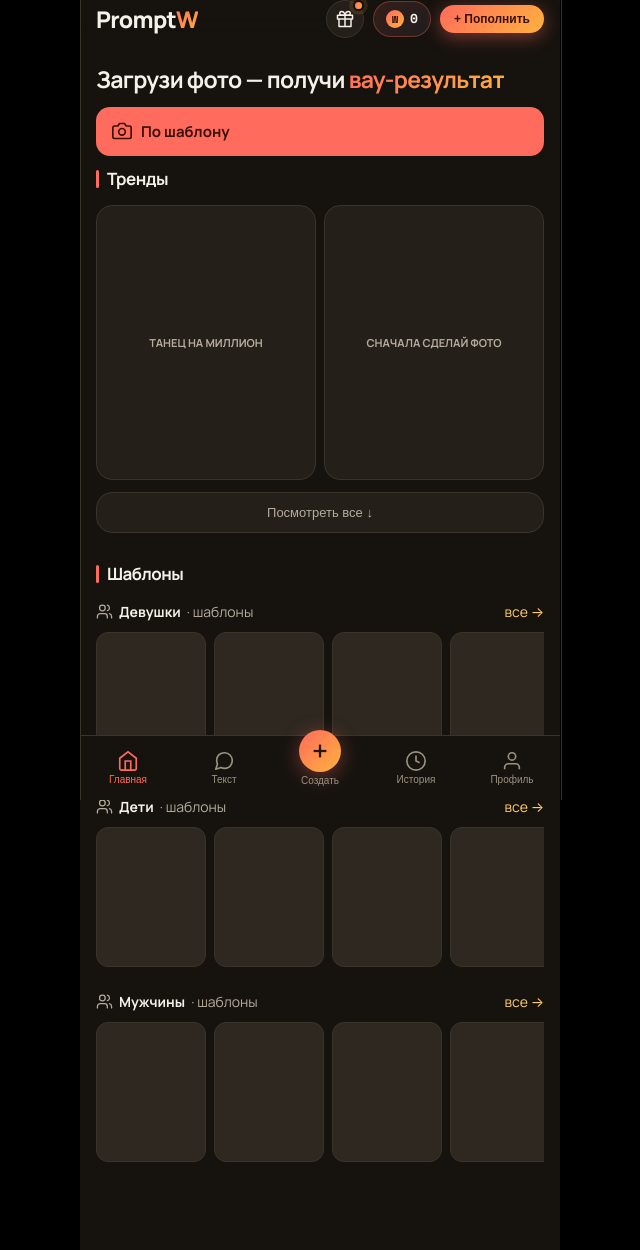
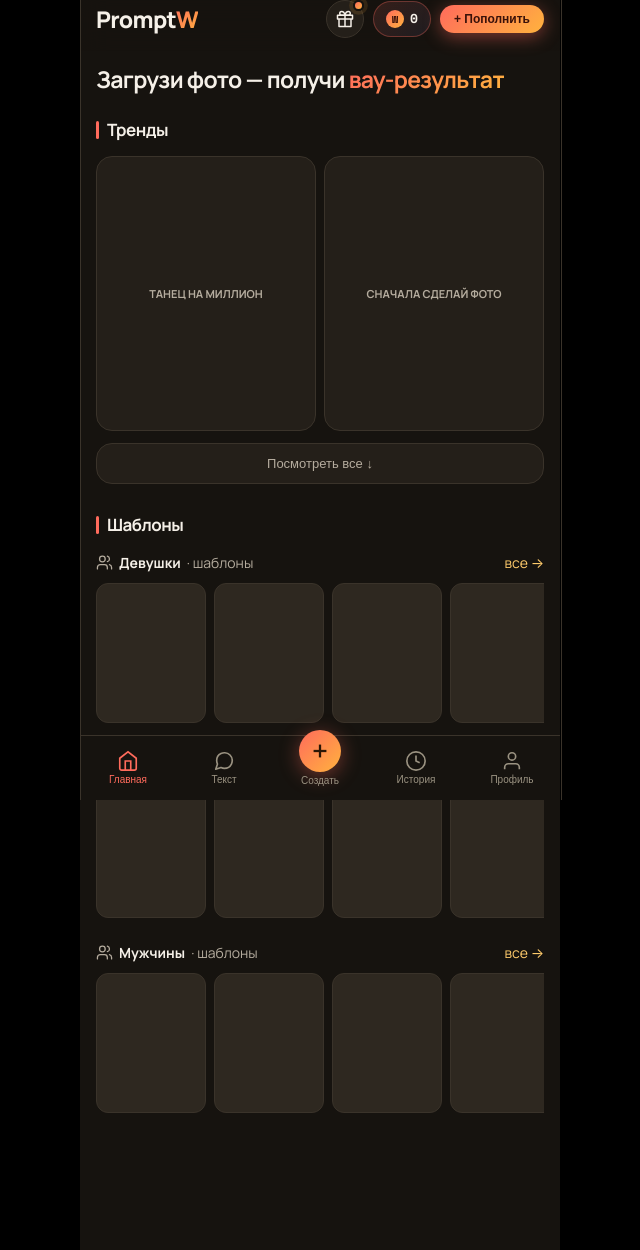
Before and after one commit to emelnikov62/promptW, a Python web app: template webapp/templates/index.html in a window 1280 px wide. Shown: the top 1250 px of the page, without its empty margins (320-960 px from the left). Run offline with Jinja, Linux system fonts and the light colour scheme; the template is opened without the code that fills it, so the values that code supplies are empty; some libraries are stand-ins or nearby versions; some web fonts are replaced.

Commit message:
ui: remove "By template" button from home hero
Co-Authored-By: Claude Opus 4.6 <noreply@anthropic.com>

```diff
--- a/webapp/templates/index.html
+++ b/webapp/templates/index.html
@@ -31,12 +31,7 @@
     <section id="page-home" class="page active">
         <div class="home-hook">
             <h2 class="hook-title"><span data-i18n="hookTitle">Загрузи фото — получи</span> <span class="grad-tx" data-i18n="hookAccent">вау-результат</span></h2>
-            <div class="hook-actions">
-                <button class="hook-btn hook-primary" id="hook-tpl-btn" style="flex:1 1 100%">
-                    <svg width="20" height="20" viewBox="0 0 24 24" fill="none" stroke="currentColor" stroke-width="2" stroke-linecap="round" stroke-linejoin="round"><path d="M23 19a2 2 0 0 1-2 2H3a2 2 0 0 1-2-2V8a2 2 0 0 1 2-2h4l2-3h6l2 3h4a2 2 0 0 1 2 2z"/><circle cx="12" cy="13" r="4"/></svg>
-                    <span data-i18n="byTemplate">По шаблону</span>
-                </button>
-            </div>
+            <div class="hook-actions"></div>
         </div>
         <div class="sec" id="home-tpl" style="scroll-margin-top:64px">
             <h3 class="sec-title"><i class="bar"></i><span data-i18n="trends">Тренды</span></h3>
```
